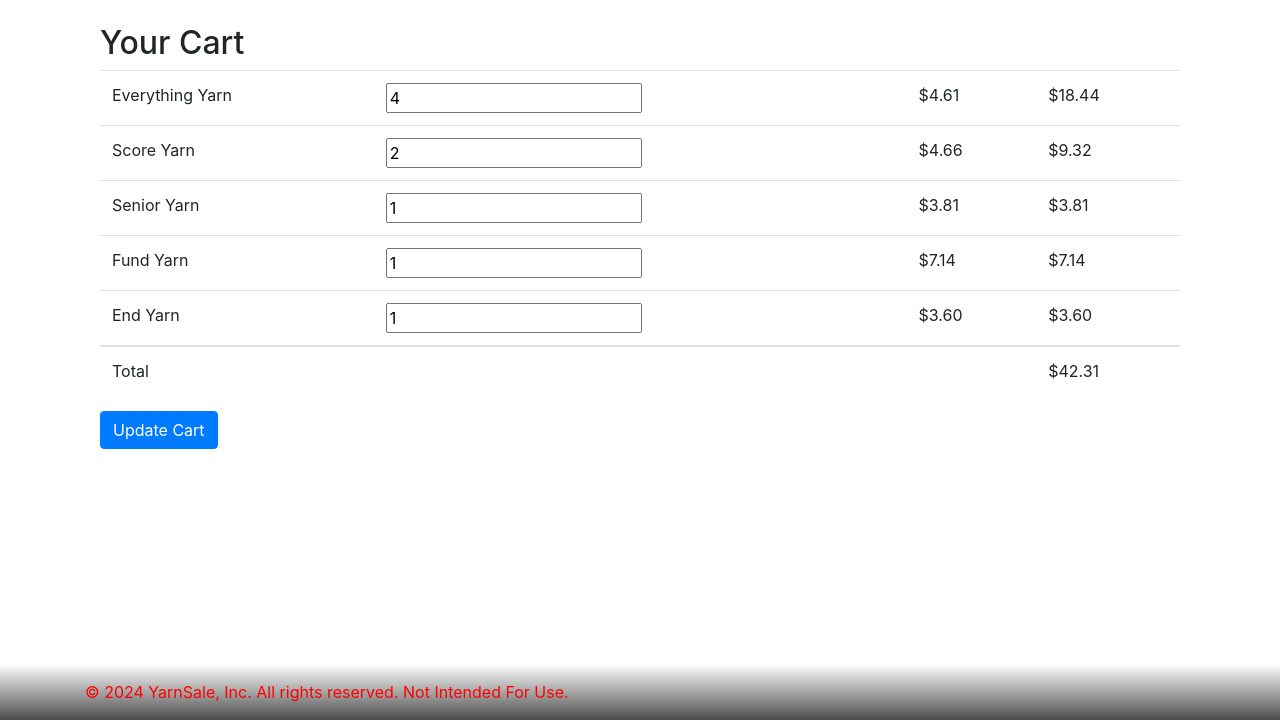
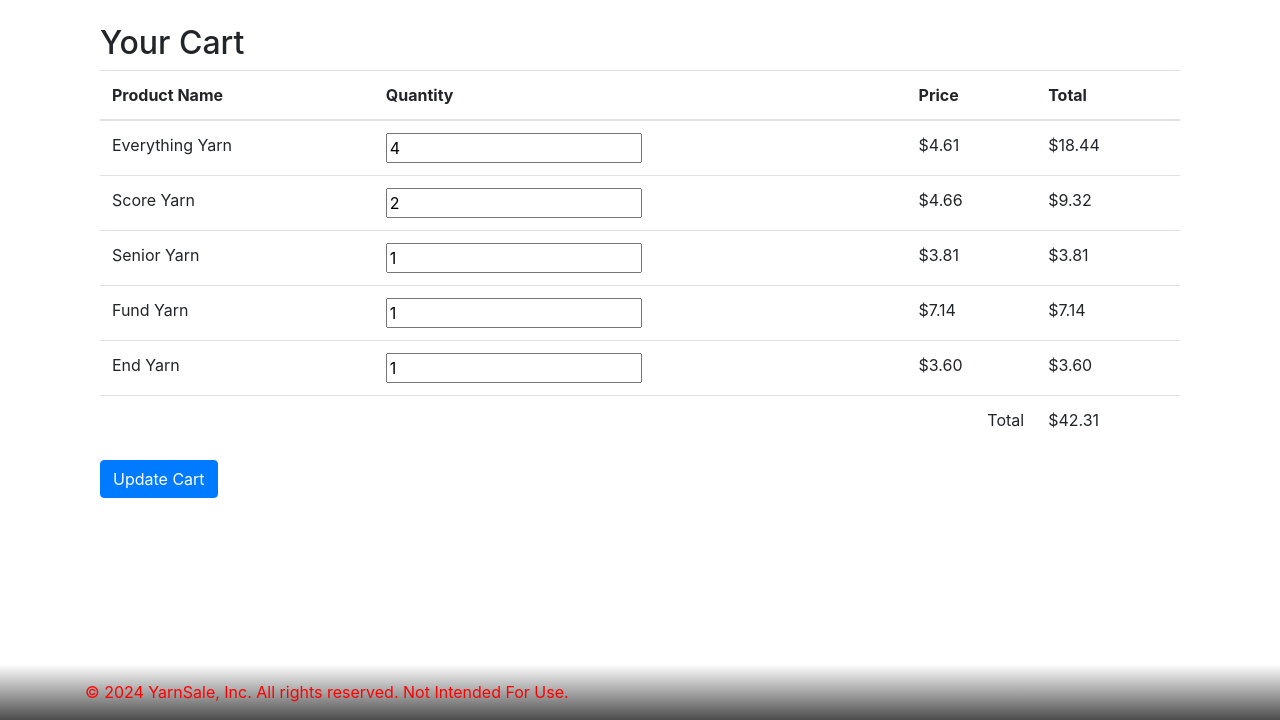
Before and after one commit to RobTilton/YarnSale_eshop, a Django app: page /cart/ in a window 1280 px wide. Shown: the part 80-800 px from the top of the page. Run offline with Django 5.2, Linux system fonts and the light colour scheme; a user stored in the database is signed in; data comes from the database, SQL or seed files in the repository; both versions use the stored data as it was after the commit; some libraries are stand-ins or nearby versions.

Commit message:
cart ScreenShot

```diff
--- a/frontend/templates/cart.html
+++ b/frontend/templates/cart.html
@@ -8,7 +8,15 @@
         <form method="post" action="{% url 'update_cart' %}">
             {% csrf_token %}
             <table class="table">
-                <!-- ... table headers ... -->
+                <thead>
+                    <tr>
+                        <!-- Assuming you have other headers like Product Name -->
+                        <th>Product Name</th>
+                        <th>Quantity</th>
+                        <th>Price</th>
+                        <th>Total</th>
+                    </tr>
+                </thead>
                 <tbody>
                     {% for item in cart_items %}
                         <tr>
@@ -21,10 +29,12 @@
                         </tr>
                     {% endfor %}
                 </tbody>
-                <tr>
-                    <td colspan="3">Total</td>
-                    <td>${{ total_cost|cents_to_dollars }}</td>
-                </tr>
+                <tfoot>
+                    <tr>
+                        <td colspan="3" style="text-align:right;">Total</td>
+                        <td>${{ total_cost|cents_to_dollars }}</td>
+                    </tr>
+                </tfoot>
             </table>
             <button type="submit" class="btn btn-primary">Update Cart</button>
         </form>
```
Also changed, not shown: db.sqlite3, static/images/YardSale_003.png (added), 1 other file.
